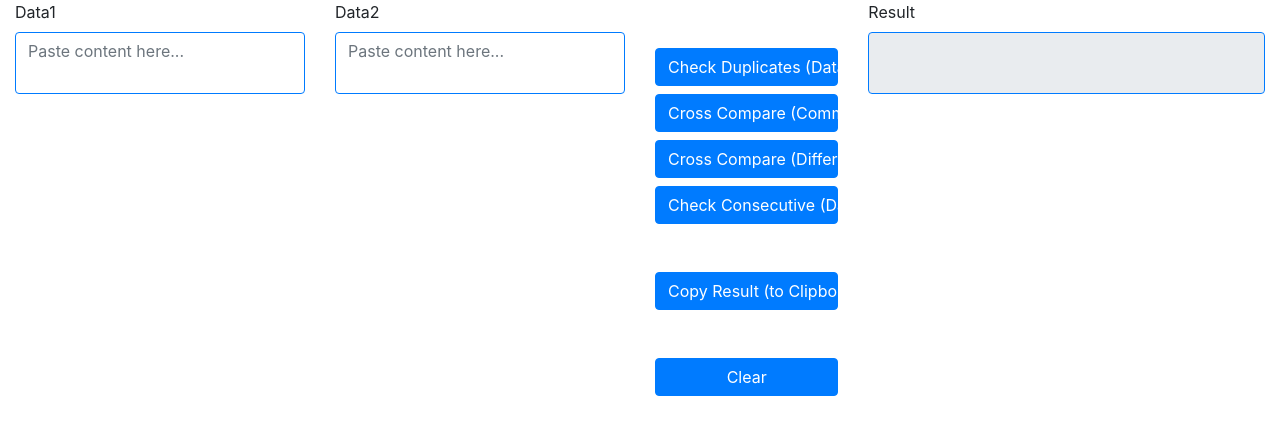
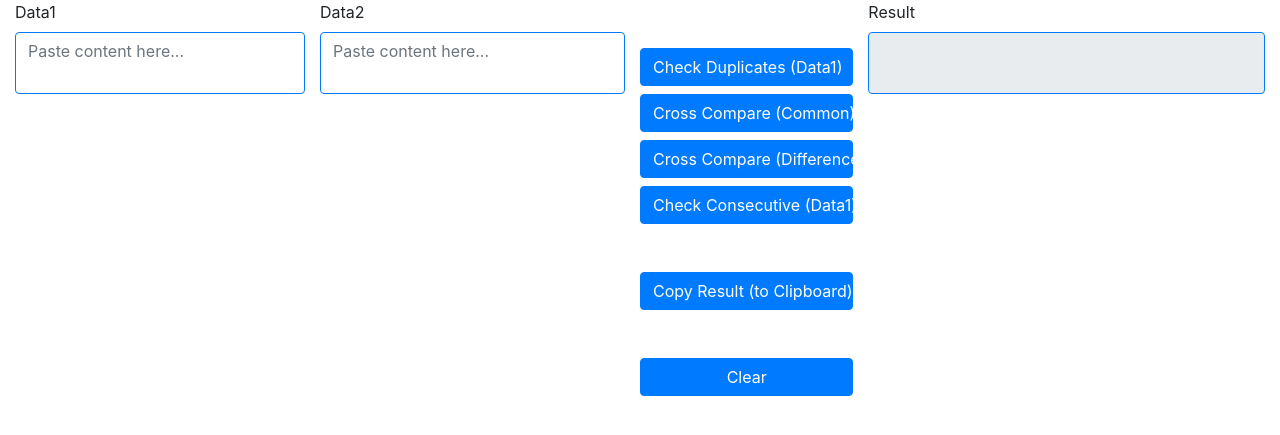
Before and after one commit to sunshineplan/FileChecker, a Flask app: page / in a window 1280 px wide. Shown: the part 62-497 px from the top of the page. Run offline with Flask 2, Linux system fonts and the light colour scheme; some libraries are stand-ins or nearby versions.

Commit message:
Optimize html templates

```diff
--- a/templates/index.html
+++ b/templates/index.html
@@ -96,11 +96,11 @@
                 <label for="inputA">Data1</label>
                 <textarea class="form-control" id="inputA" placeholder="Paste content here..."></textarea>
             </div>
-            <div class="col-3">
+            <div class="col-3 pl-0">
                 <label for="inputB">Data2</label>
                 <textarea class="form-control" id="inputB" placeholder="Paste content here..."></textarea>
             </div>
-            <div class="col-2 pt-5">
+            <div class="col-3 col-xl-2 p-0 pt-5">
                 <button onclick="javascript:void(0)" id="chk_duplicates" type="button" class="btn btn-primary btn-block">Check Duplicates (Data1)</button>
                 <button onclick="javascript:void(0)" id="chk_comm" type="button" class="btn btn-primary btn-block">Cross Compare (Common)</button>
                 <button onclick="javascript:void(0)" id="chk_diff" type="button" class="btn btn-primary btn-block">Cross Compare (Difference)</button>
@@ -112,7 +112,7 @@
                 <br>
                 <button onclick="clearAll()" type="button" class="btn btn-primary btn-block">Clear</button>
             </div>
-            <div class="col-4">
+            <div class="col-3 col-xl-4">
                 <label for="output">Result</label>
                 <textarea class="form-control" id="output" readonly></textarea>
             </div>
```
